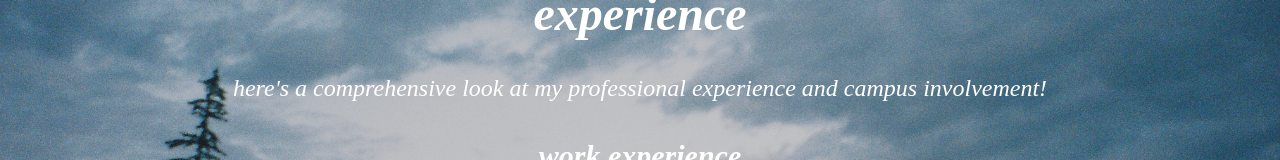
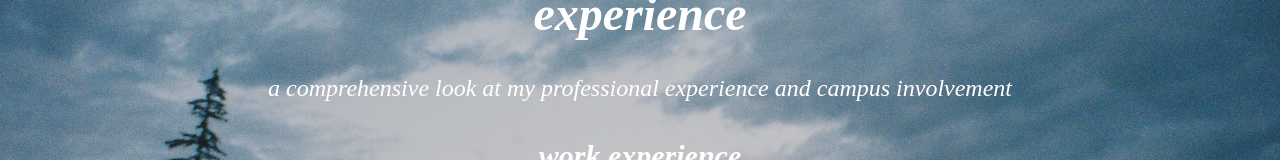
Before and after one commit to daniel-kimm/portfolio, a Next.js app: page /experience in a window 1280 px wide. Shown: the part 122-282 px from the top of the page. Built offline with nearby package versions, Linux system fonts and the light colour scheme; a web font is replaced by a local one.

Commit message:
more edits

```diff
--- a/src/components/ArtPage.tsx
+++ b/src/components/ArtPage.tsx
@@ -18,7 +18,7 @@ export default function ArtPage() {
           fontFamily: "'IM Fell Great Primer', serif"
         }}
       >
-        check out some of the art i&apos;ve created over the years!
+        some of the art i&apos;ve created over the years!
       </p>
 
       {/* Notion Embed */}
--- a/src/components/ExperiencePage.tsx
+++ b/src/components/ExperiencePage.tsx
@@ -20,7 +20,7 @@ export default function ExperiencePage() {
           fontFamily: "'IM Fell Great Primer', serif"
         }}
       >
-        here&apos;s a comprehensive look at my professional experience and campus involvement!
+        a comprehensive look at my professional experience and campus involvement
       </p>
 
       {/* SVG Filter for hand-drawn effect */}
@@ -78,7 +78,7 @@ export default function ExperiencePage() {
             </svg>
             {/* Text at the non-pointy end (start of curve) */}
             <div
-              className="absolute -bottom-4 -left-16 sm:-left-20 md:-left-24 lg:-left-28 text-white text-md sm:text-base md:text-xl lg:text-2xl xl:text-3xl opacity-80 whitespace-nowrap italic"
+              className="absolute -bottom-4 -left-16 sm:-left-20 md:-left-24 lg:-left-28 text-white text-md sm:text-base md:text-base lg:text-base xl:text-3xl opacity-80 whitespace-nowrap italic"
               style={{
                 fontFamily: "'Myfont', serif",
                 fontWeight: 400,
--- a/src/components/ProjectsPage.tsx
+++ b/src/components/ProjectsPage.tsx
@@ -27,7 +27,7 @@ export default function ProjectsPage() {
           fontFamily: "'IM Fell Great Primer', serif"
         }}
       >
-        here&apos;s a collection of projects i&apos;ve worked on!
+        a collection of projects i&apos;ve worked on
       </p>
 
       {/* Projects Grid - 3 columns layout */}
```
